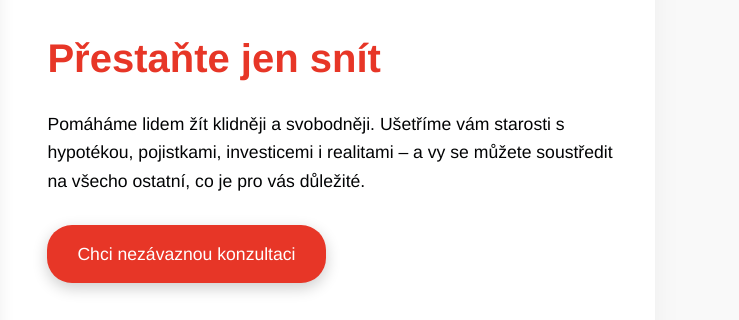
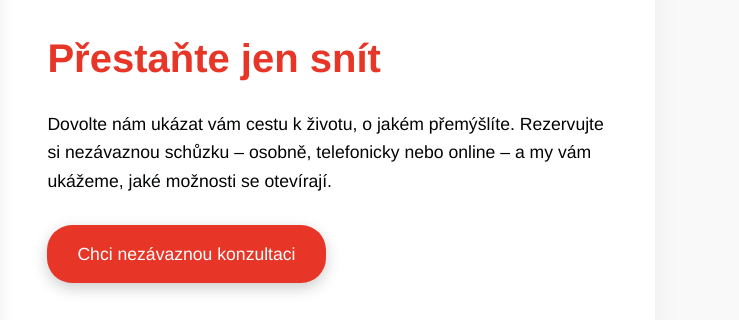
Before and after one commit to viadorer/Quadrum-cz, a plain HTML site: page index.html in a window 1280 px wide. Shown: the part 4957-5277 px from the top of the page, 541-1280 px from the left. Drawn offline with Linux system fonts and the light colour scheme; a script that the page names is missing.

Commit message:
Aktualizace textu v CTA sekci s výzvou k akci

```diff
--- a/index.html
+++ b/index.html
@@ -261,7 +261,8 @@
                     </div>
                     <div class="cta-text">
                         <h2>Přestaňte jen snít</h2>
-                        <p>Pomáháme lidem žít klidněji a svobodněji. Ušetříme vám starosti s hypotékou, pojistkami, investicemi i realitami – a vy se můžete soustředit na všecho ostatní, co je pro vás důležité.</p>
+                        <p>Dovolte nám ukázat vám cestu k životu, o jakém přemýšlíte.
+                            Rezervujte si nezávaznou schůzku – osobně, telefonicky nebo online – a my vám ukážeme, jaké možnosti se otevírají.</p>
                         <div class="cta-footer">
                             <a href="#kontakt" class="btn btn-large cta-main-btn">Chci nezávaznou konzultaci</a>
 
```
